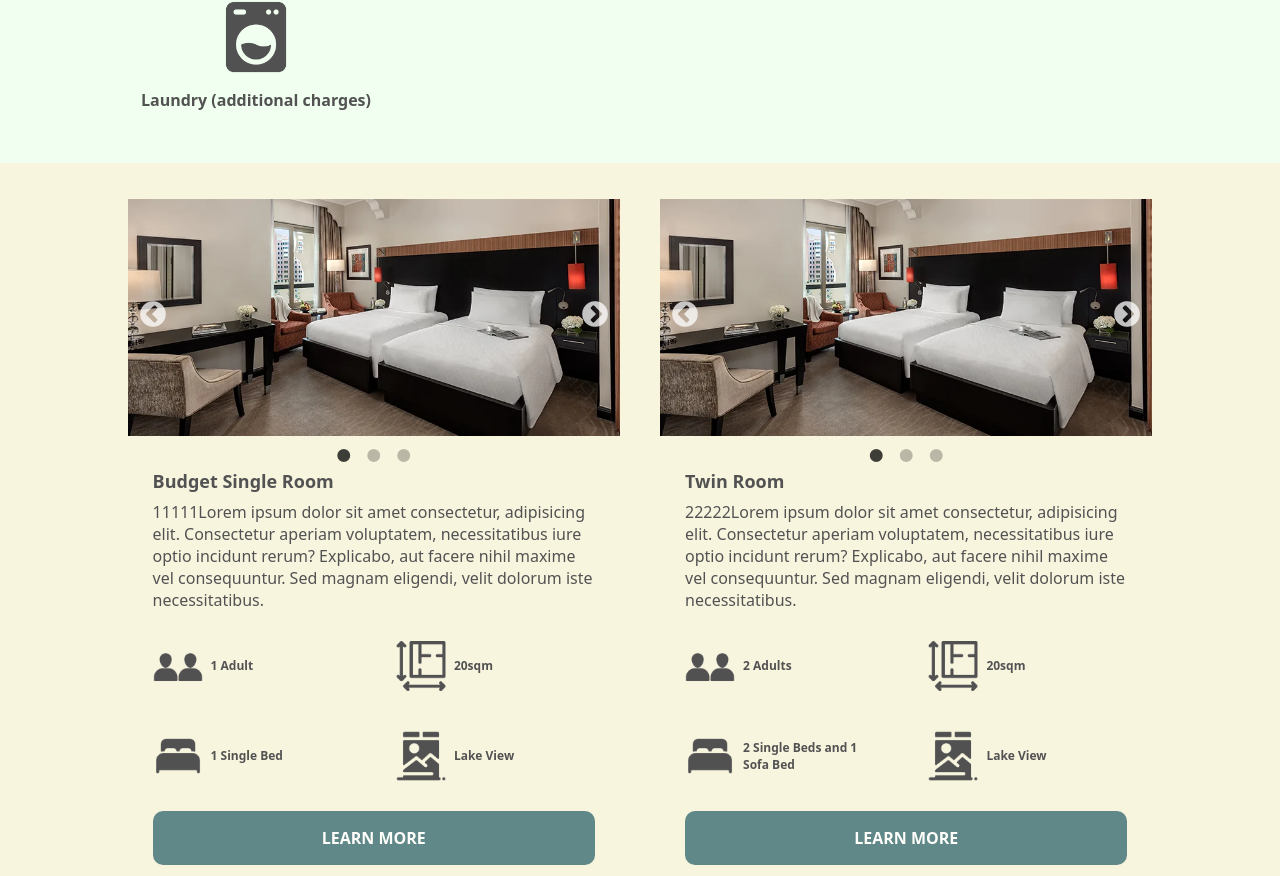
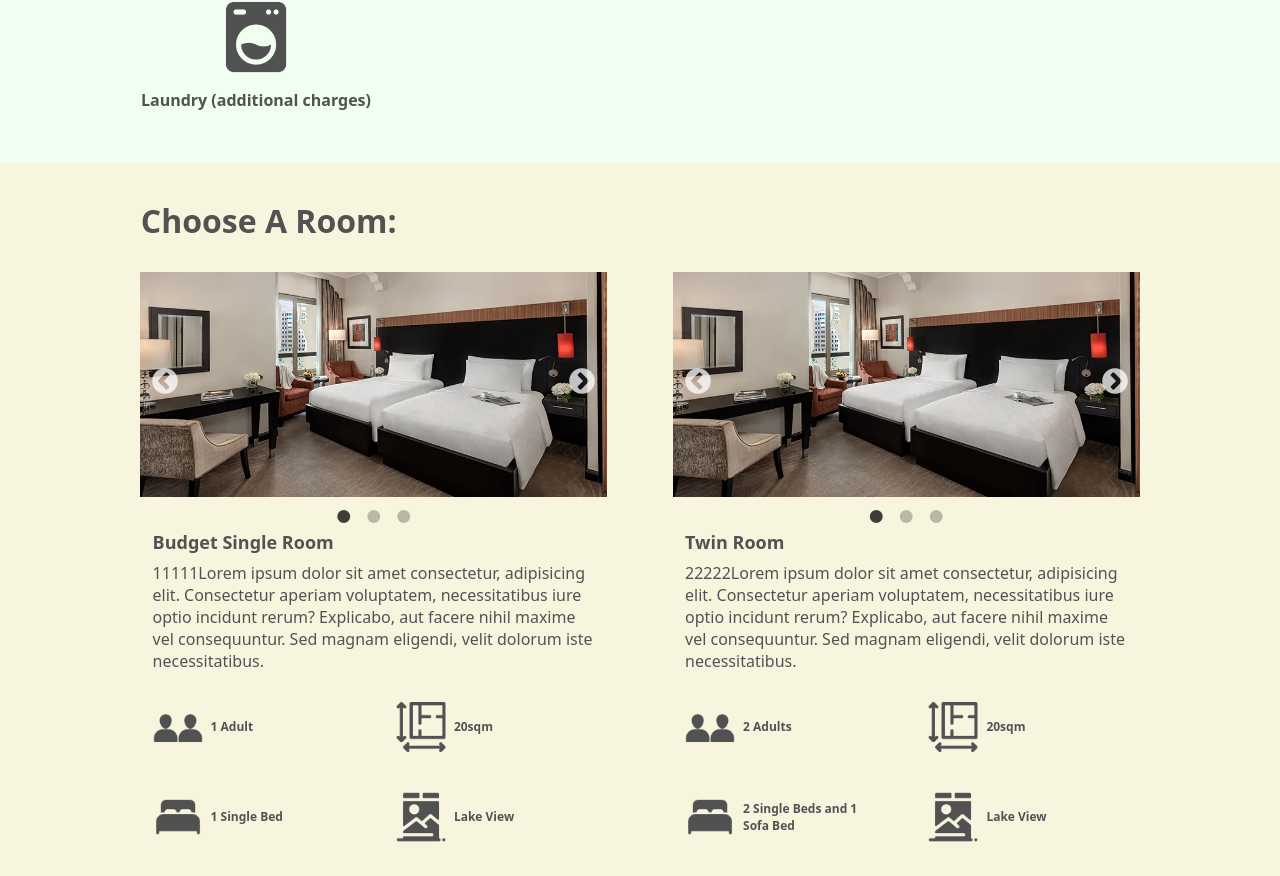
Before and after one commit to ErminMusic/Visit-Dre-nica, a React (Vite) app: page / in a window 1280 px wide. Shown: the part 3035-3911 px from the top of the page. Built offline with nearby package versions, Linux system fonts and the light colour scheme.

Commit message:
Rooms Done + Performanse Fixes

```diff
--- a/src/components/sections/RoomEquipment.jsx
+++ b/src/components/sections/RoomEquipment.jsx
@@ -21,6 +21,7 @@ import Security from "../../../public/Images/Security.webp"
 import Sink from "../../../public/Images/Sink.webp"
 import Toilet from "../../../public/Images/Toilet.webp"
 import WiFi from "../../../public/Images/WiFi.webp"
+import Television from "../../../public/Images/Television.webp"
 
 function RoomEquipment() {
 
@@ -28,12 +29,12 @@ function RoomEquipment() {
     {
       icon: WiFi,
       alter: "WiFi",
-      text: "Free WiFi"
+      text: "FREE WiFi"
     },
     {
       icon: Parking,
       alter: "Parking",
-      text: "Free Parking"
+      text: "FREE Parking"
     },
     {
       icon: AC,
@@ -44,6 +45,11 @@ function RoomEquipment() {
       icon: RoomService,
       alter: "RoomService",
       text: "Room Service"
+    },
+    {
+      icon: Television,
+      alter: "Television",
+      text: "Television"
     },
     {
       icon: FamilyRoom,
@@ -316,7 +322,7 @@ const Text = styled.div`
 // The place rents boats and canoes in summer and bicycles all year.
 
 // Every room includes:
-// Free Parking
+// FREE Parking
 // Free WiFi
 // Family rooms
 // Non-smoking rooms
--- a/src/components/sections/Rooms.jsx
+++ b/src/components/sections/Rooms.jsx
@@ -13,6 +13,7 @@ function Rooms() {
     description:
       '11111Lorem ipsum dolor sit amet consectetur, adipisicing elit. Consectetur aperiam voluptatem, necessitatibus iure optio incidunt rerum? Explicabo, aut facere nihil maxime vel consequuntur. Sed magnam eligendi, velit dolorum iste necessitatibus.',
     images: [RoomImage, RoomImage, RoomImage],
+    bathroom: "Shared Bathroom"
   };
 
   const roomTwo = {
@@ -24,6 +25,7 @@ function Rooms() {
     description:
       '22222Lorem ipsum dolor sit amet consectetur, adipisicing elit. Consectetur aperiam voluptatem, necessitatibus iure optio incidunt rerum? Explicabo, aut facere nihil maxime vel consequuntur. Sed magnam eligendi, velit dolorum iste necessitatibus.',
     images: [RoomImage, RoomImage, RoomImage],
+    bathroom: "Shared Bathroom"
   };
 
   const roomThree = {
@@ -35,11 +37,17 @@ function Rooms() {
     description:
       '33333Lorem ipsum dolor sit amet consectetur, adipisicing elit. Consectetur aperiam voluptatem, necessitatibus iure optio incidunt rerum? Explicabo, aut facere nihil maxime vel consequuntur. Sed magnam eligendi, velit dolorum iste necessitatibus.',
     images: [RoomImage, RoomImage, RoomImage],
+    bathroom: "Shared Bathroom"
   };
 
   return (
     <Wrap>
       <Container>
+        <TitleHolder>
+          <Title>Choose A Room:</Title>
+        </TitleHolder>
+
+      <ContentHolder>
         <Room
           title={roomOne.title}
           people={roomOne.people}
@@ -48,6 +56,7 @@ function Rooms() {
           size={roomOne.size}
           description={roomOne.description}
           images={roomOne.images}
+          bathroom={roomOne.bathroom}
         />
 
         <Room
@@ -58,6 +67,7 @@ function Rooms() {
           size={roomTwo.size}
           description={roomTwo.description}
           images={roomTwo.images}
+          bathroom={roomTwo.bathroom}
         />
 
         <Room
@@ -68,6 +78,7 @@ function Rooms() {
           size={roomThree.size}
           description={roomThree.description}
           images={roomThree.images}
+          bathroom={roomThree.bathroom}
         />
 
         <Room
@@ -78,7 +89,9 @@ function Rooms() {
           size={roomOne.size}
           description={roomOne.description}
           images={roomOne.images}
+          bathroom={roomOne.bathroom}
         />
+      </ContentHolder>
       </Container>
     </Wrap>
   );
@@ -88,12 +101,39 @@ const Wrap = styled.div`
   background-color: #f8f5df;
   width: 100%;
   color: #525252;
-  padding: 18px 0;
+  padding: 36px 0 18px 0;
   display: flex;
   justify-content: center;
 `;
 
 const Container = styled.div`
+  width: 100%;
+  display: flex;
+  justify-content: center;
+  align-items: center;
+  flex-direction: column;
+`;
+
+
+const TitleHolder = styled.div`
+  width: 80%;
+  padding: 0 0 12px 1%;
+  display: flex;
+  justify-content: start;
+
+  @media (max-width: 850px) {
+    width: 95%;
+  }
+  @media (max-width: 700px) {
+    padding: 0 0 12px 2%;
+  }
+`
+const Title = styled.h1`
+  font-weight: normal;
+  font-weight: bold;
+`;
+
+const ContentHolder = styled.div`
   width: 80%;
   display: flex;
   justify-content: space-between;
--- a/src/components/sections/Strip.jsx
+++ b/src/components/sections/Strip.jsx
@@ -1,6 +1,7 @@
 import styled from "styled-components";
 import AwardIcon from "../../../public/Images/Award.webp";
 import ScoreIcon from "../../../public/Images/Score.webp";
+import AffordableIcon from "../../../public/Images/Affordable.webp";
 
 function Strip() {
   const content = [
@@ -15,9 +16,9 @@ function Strip() {
       text: "Score on Booking.com",
     },
     {
-      icon: AwardIcon,
-      alter: "Award Icon",
-      text: "Booking.com Traveller Review Awards 2022",
+      icon: AffordableIcon,
+      alter: "Affordable Icon",
+      text: "Affordable for any budget",
     },
   ];
 
--- a/src/components/sections/sub-components/Buttons.jsx
+++ b/src/components/sections/sub-components/Buttons.jsx
@@ -4,7 +4,7 @@ import styled from "styled-components";
 function Buttons() {
   return (
     <ButtonHolder>
-        <MoreButton><span>LEARN MORE</span></MoreButton>
+        <MoreButton><span>LEARN </span>MORE</MoreButton>
         <BookButton><span>BOOK</span> THIS ROOM</BookButton>
     </ButtonHolder>
   )
@@ -28,9 +28,7 @@ const MoreButton = styled.div`
     cursor: pointer;
     color: white;
     border-radius: 10px;
-    background-color: #507D7F;
-    opacity: 0.9;
-
+    background-color: #8FBC8F;
 
   span {
     font-weight: bold;
@@ -39,18 +37,16 @@ const MoreButton = styled.div`
   &:hover {
     transition: 250ms;
     background-color: white;
-    opacity: 1;
-
-    color: #507D7F;
+    color: #8FBC8F;
   }
 `;
 
 const BookButton = styled(MoreButton)`
-  background-color: #8FBC8F;
+  background-color: #507D7F;
   margin-top: 20px;
 
   &:hover {
     background-color: white;
-    color: #8FBC8F;
+    color: #507D7F;
   }
 `;
--- a/src/components/sections/sub-components/Carusel.jsx
+++ b/src/components/sections/sub-components/Carusel.jsx
@@ -33,7 +33,8 @@ function Carousel({ image }) {
 export default Carousel;
 
 const Container = styled(Slider)`
-  width: 100%;
+  width: 95%;
+
 
   img {
     width: 100%;
--- a/src/components/sections/sub-components/Room.jsx
+++ b/src/components/sections/sub-components/Room.jsx
@@ -4,10 +4,11 @@ import BedIcon from "../../../../public/Images/Bed.webp";
 import PeopleIcon from "../../../../public/Images/People.webp";
 import SizeIcon from "../../../../public/Images/Size.webp";
 import ViewIcon from "../../../../public/Images/View.webp";
+import BathIcon from "../../../../public/Images/Bath.webp";
 import PropTypes from 'prop-types';
 import Buttons from "./Buttons";
 
-const Room = ({ title, people, size, bed, view, description, images }) => {
+const Room = ({ title, people, size, bed, view, bathroom, description, images }) => {
 
   Room.propTypes = {
     title: PropTypes.string.isRequired,
@@ -15,6 +16,7 @@ const Room = ({ title, people, size, bed, view, description, images }) => {
     size: PropTypes.string.isRequired,
     bed: PropTypes.string.isRequired,
     view: PropTypes.string.isRequired,
+    bathroom: PropTypes.string.isRequired,
     description: PropTypes.string.isRequired,
     images: PropTypes.node.isRequired,
   };
@@ -50,6 +52,10 @@ const Room = ({ title, people, size, bed, view, description, images }) => {
               <Icon alt="View Icon" src={ViewIcon} />
               <p>{view}</p>
             </IconSection>
+            <IconSection >
+              <Icon alt="Bath Icon" src={BathIcon} />
+              <p>{bathroom}</p>
+            </IconSection>
           </IconHolder>
 
           <Buttons />
@@ -74,7 +80,10 @@ const Container = styled.div`
   }
 `;
 
-const SliderHolder = styled.div``;
+const SliderHolder = styled.div`
+  display: flex;
+  justify-content: center;
+`;
 
 const ContentHolder = styled.div`
   display: flex;
```
Also changed, not shown: public/Images/Affordable.webp (added), public/Images/Television.webp (added).
